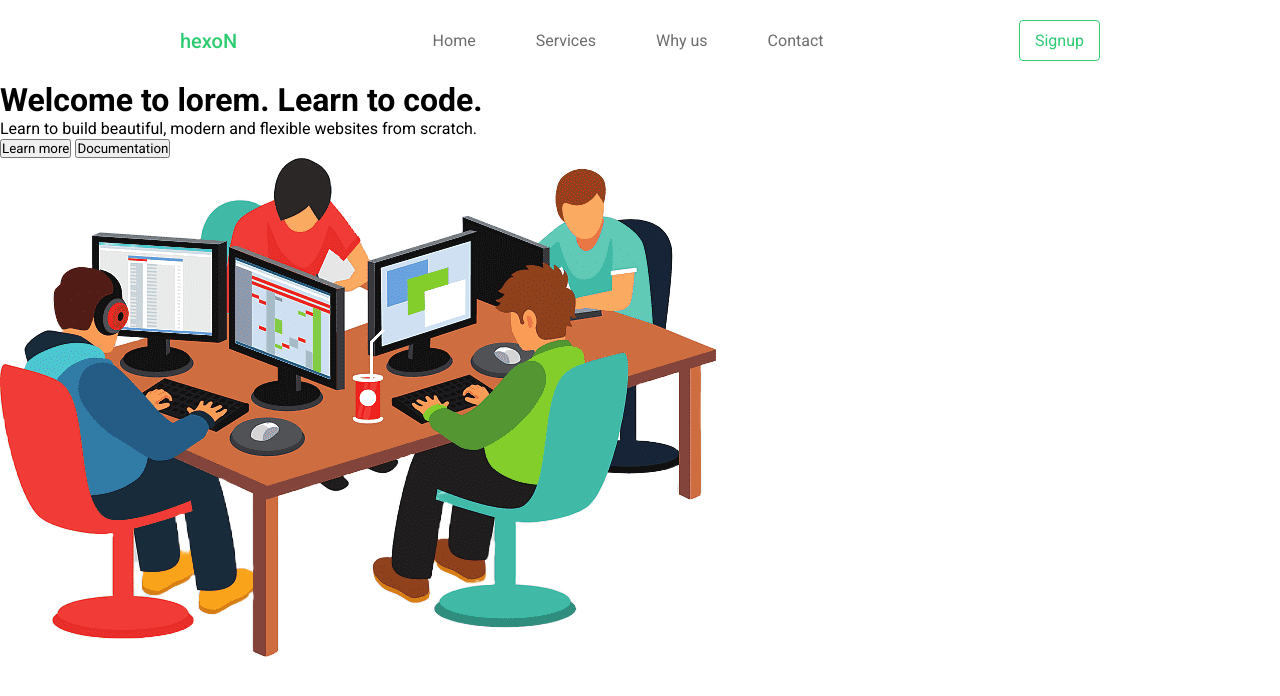
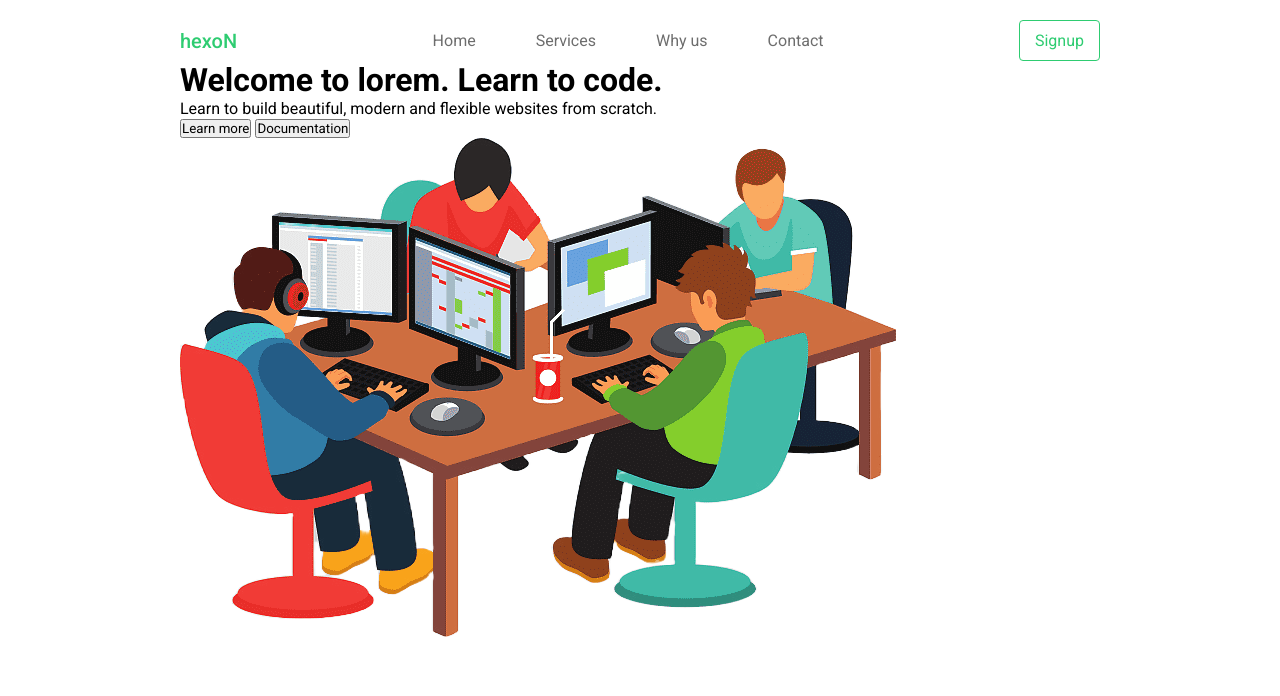
Before and after one commit to alihexon/landing-page, a plain HTML site: page index.html in a window 1280 px wide. Drawn offline with nearby package versions, Linux system fonts and the light colour scheme.

Commit message:
removed header's padding and added it to container

```diff
--- a/style.css
+++ b/style.css
@@ -9,6 +9,7 @@
 
 .container {
   height: 100vh;
+  padding: 20px 180px;
 }
 
 header,
@@ -16,10 +17,6 @@ header nav ul {
   display: flex;
   justify-content: space-between;
   align-items: center;
-}
-
-header {
-  padding: 20px 180px;
 }
 
 header .logo {
```
